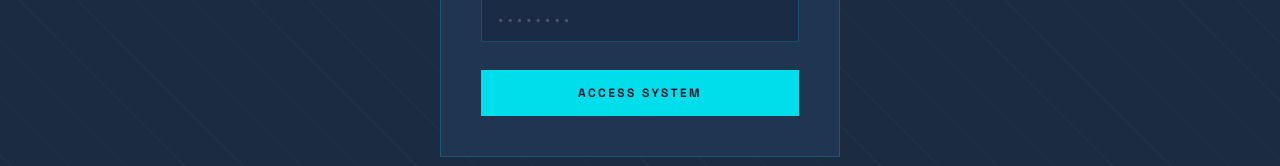
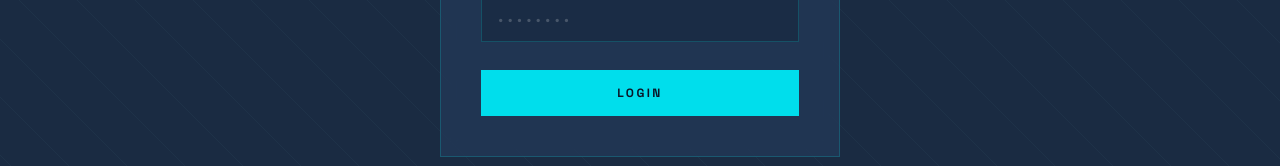
Before and after one commit to SarpAkgunduz/cardTeur, a React (Vite) app in the folder openteur/: page /login in a window 1280 px wide. Shown: the part 472-638 px from the top of the page. Built offline with nearby package versions, Linux system fonts and the light colour scheme.

Commit message:
Simple button name change.

```diff
--- a/openteur/src/pages/LoginPage.tsx
+++ b/openteur/src/pages/LoginPage.tsx
@@ -57,7 +57,7 @@ const LoginPage = () => {
               placeholder="••••••••"
             />
           </div>
-          <button className="ct-login-btn" type="submit">Access System</button>
+          <button className="ct-login-btn" type="submit">Login</button>
         </form>
       </div>
     </div>
```
